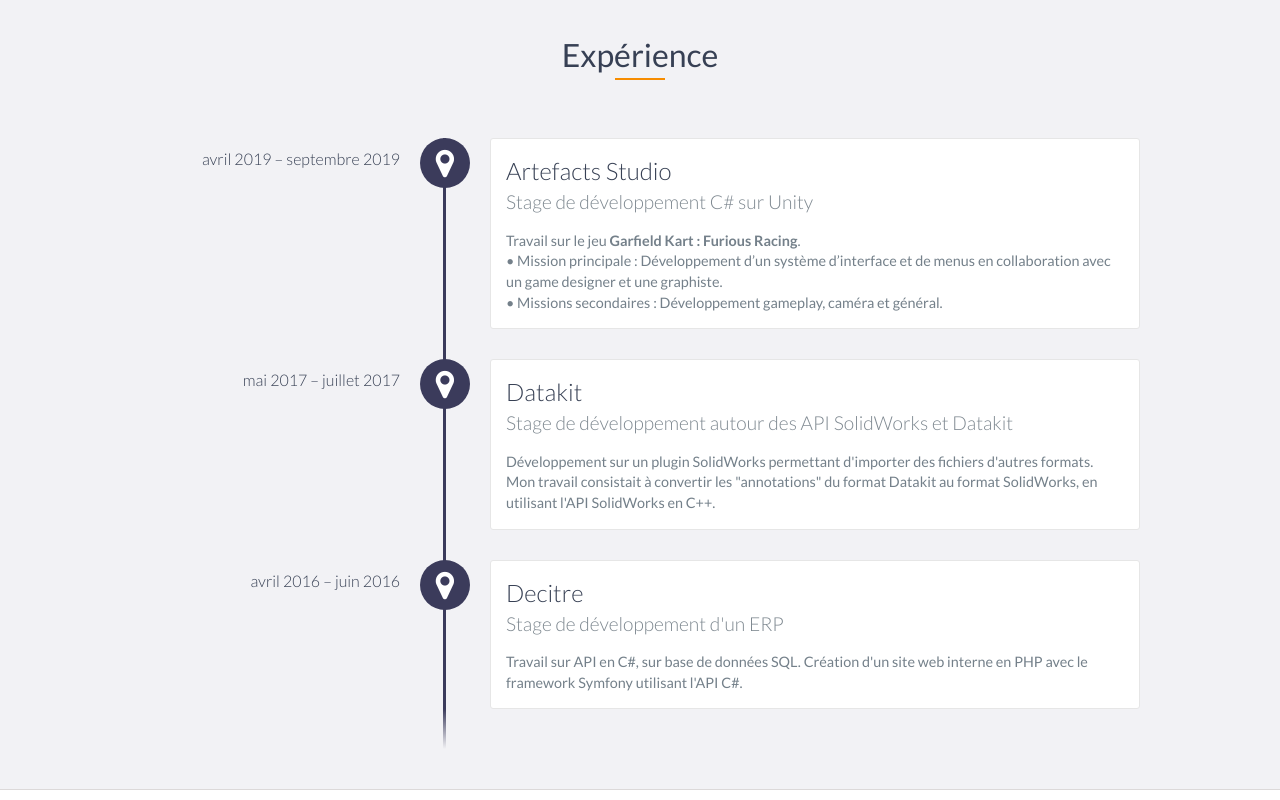
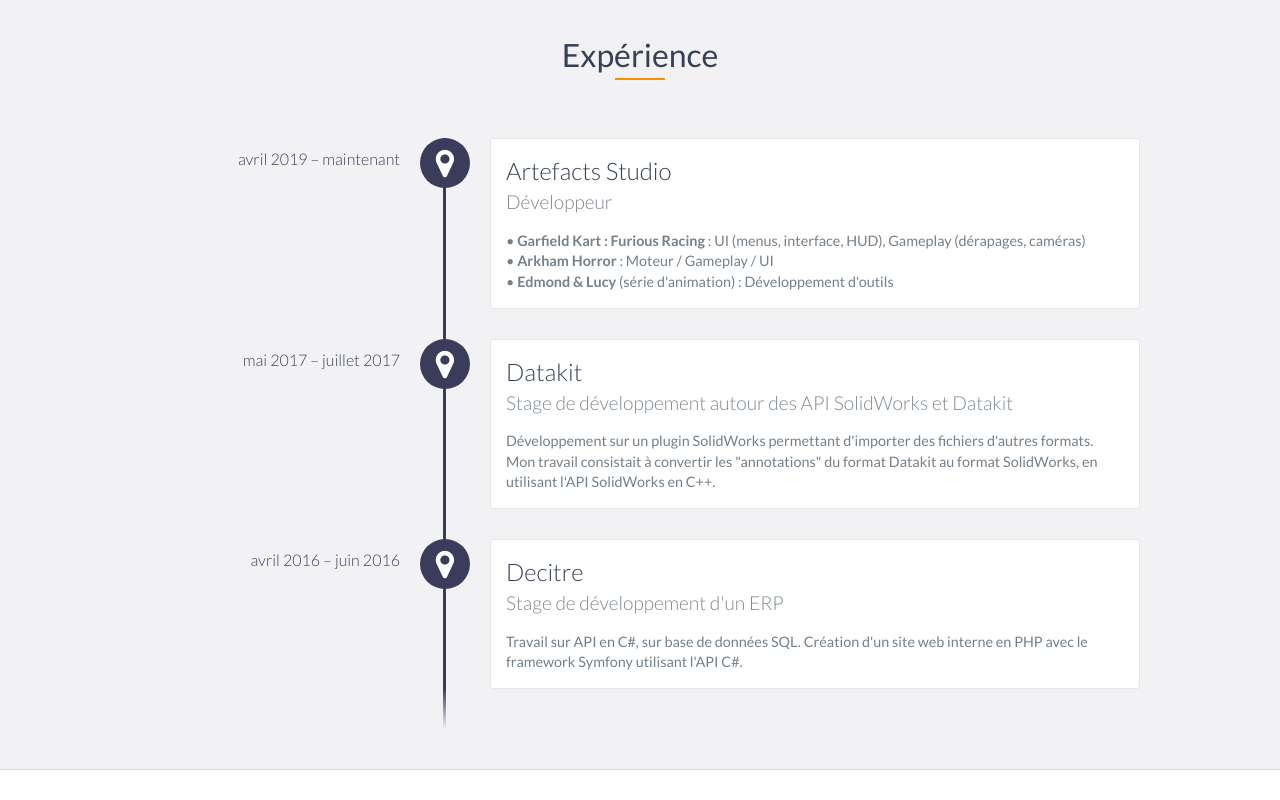
Before and after one commit to kchaboud/kchaboud.github.io, a website: page index.html in a window 1280 px wide. Shown: the part 1060-1860 px from the top of the page. Drawn offline with nearby package versions, Linux system fonts and the light colour scheme.

Commit message:
Updating Artefacts Studio experience

```diff
--- a/index.html
+++ b/index.html
@@ -84,14 +84,12 @@
     <div id="experience" class="background-alt">
         <h2 class="heading">Expérience</h2>
         <div id="experience-timeline">
-           <div data-date="avril 2019 – septembre 2019">
+           <div data-date="avril 2019 – maintenant">
                 <h3>Artefacts Studio</h3>
-                <h4>Stage de développement C# sur Unity</h4>
-                <p>
-                    Travail sur le jeu <b>Garfield Kart : Furious Racing</b>.<br>
-                    •	Mission principale : Développement d’un système d’interface et de menus en collaboration avec un game designer et une graphiste.<br>
-                    •	Missions secondaires : Développement gameplay, caméra et général.
-                </p>
+                <h4>Développeur</h4>
+                <p>•    <b>Garfield Kart : Furious Racing</b> : UI (menus, interface, HUD), Gameplay (dérapages, caméras)</p>
+                <p>•	<b>Arkham Horror</b> :  Moteur / Gameplay / UI</p>
+                <p>•    <b>Edmond & Lucy</b> (série d'animation) : Développement d'outils</p>
             </div>
 
             <div data-date="mai 2017 – juillet 2017">
```
